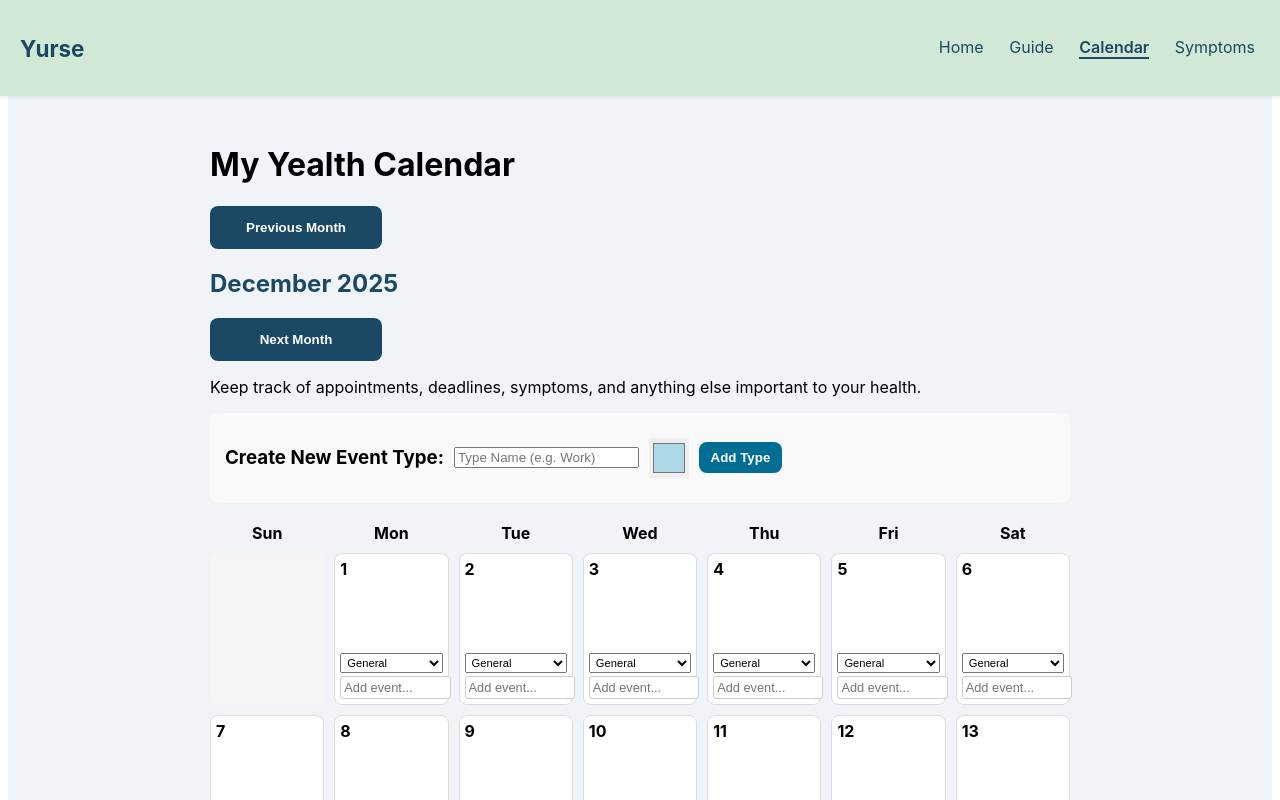
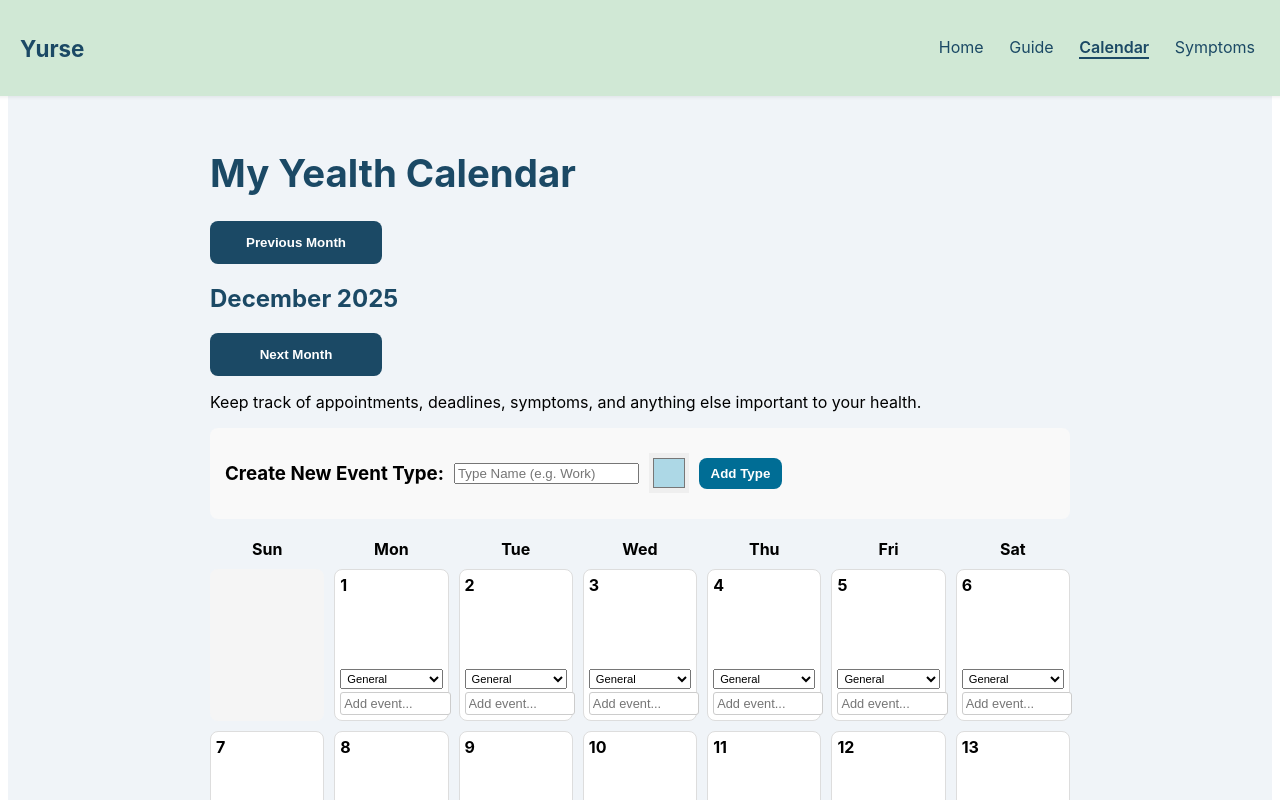
Before and after one commit to azran-09/catalystFinalProject, a React (Vite) app: page / in a window 1280 px wide. Both pictures are taken after a click on the item "Calendar". Shown: the top 800 px of the page. Built offline with nearby package versions, Linux system fonts and the light colour scheme; the HTML template or start-up script is replaced by a standard one.

Commit message:
Update YealthCalendar.jsx

```diff
--- a/src/pages/YealthCalendar.jsx
+++ b/src/pages/YealthCalendar.jsx
@@ -64,7 +64,9 @@ function YealthCalendar() {
   };
     return (
       <div className="calendar-container">
-          <h1 className="calendar-heading"> My Yealth Calendar</h1>
+          <h1 style={{ fontSize: "2.4rem", fontWeight: "700", color: "#1B4965"}}>
+          My Yealth Calendar
+        </h1>
           <div className="calendar-header">
           <button className="buttons" onClick={() => changeMonth(-1)}>Previous Month</button>
           <h2>
```
